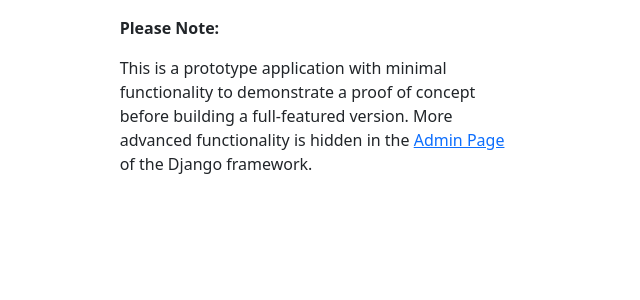
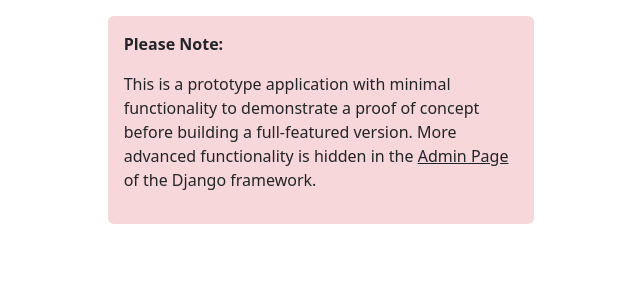
Before and after one commit to jaerrib/prod-pause, a Django app: page / in a window 1280 px wide. Shown: the part 72-372 px from the top of the page, without its empty margins (319-959 px from the left). Run offline with Django 5.2, Linux system fonts and the light colour scheme.

Commit message:
Update home and login page styling

```diff
--- a/templates/home.html
+++ b/templates/home.html
@@ -2,9 +2,13 @@
 
 
 {% block content %}
-<div class="col-4 container">
+<div class="col-lg-4 col-10 container bg-danger-subtle rounded p-3">
     <p class="fw-bold">Please Note:</p>
-    <p>This is a prototype application with minimal functionality to demonstrate a proof of concept before building a full-featured version. More advanced functionality is hidden in the <a href="admin/">Admin Page</a> of the Django framework.</p>
+    <p>This is a prototype application with minimal functionality to demonstrate
+        a proof of concept before building a full-featured version. More
+        advanced functionality is hidden in the <a class="link-dark"
+                                                   href="admin/">Admin Page</a>
+        of the Django framework.</p>
 </div>
 
 
```
Also changed, not shown: templates/registration/login.html (+6 -7 lines).
